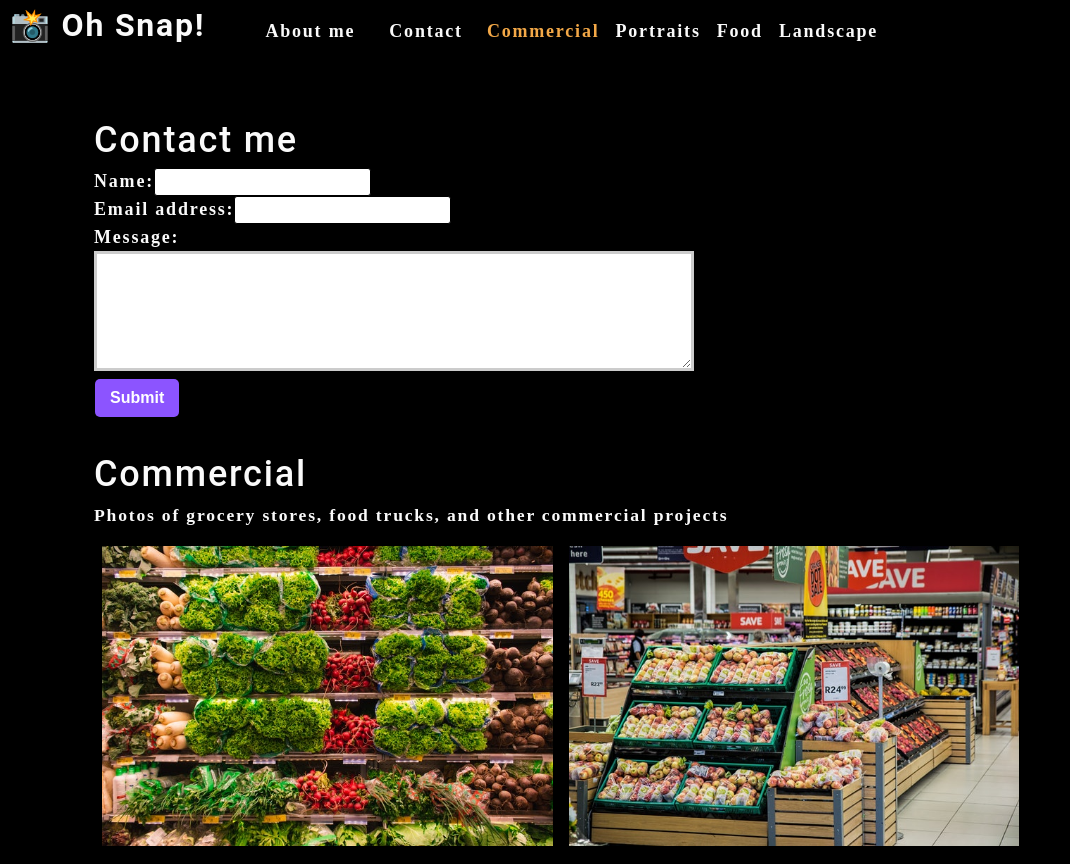
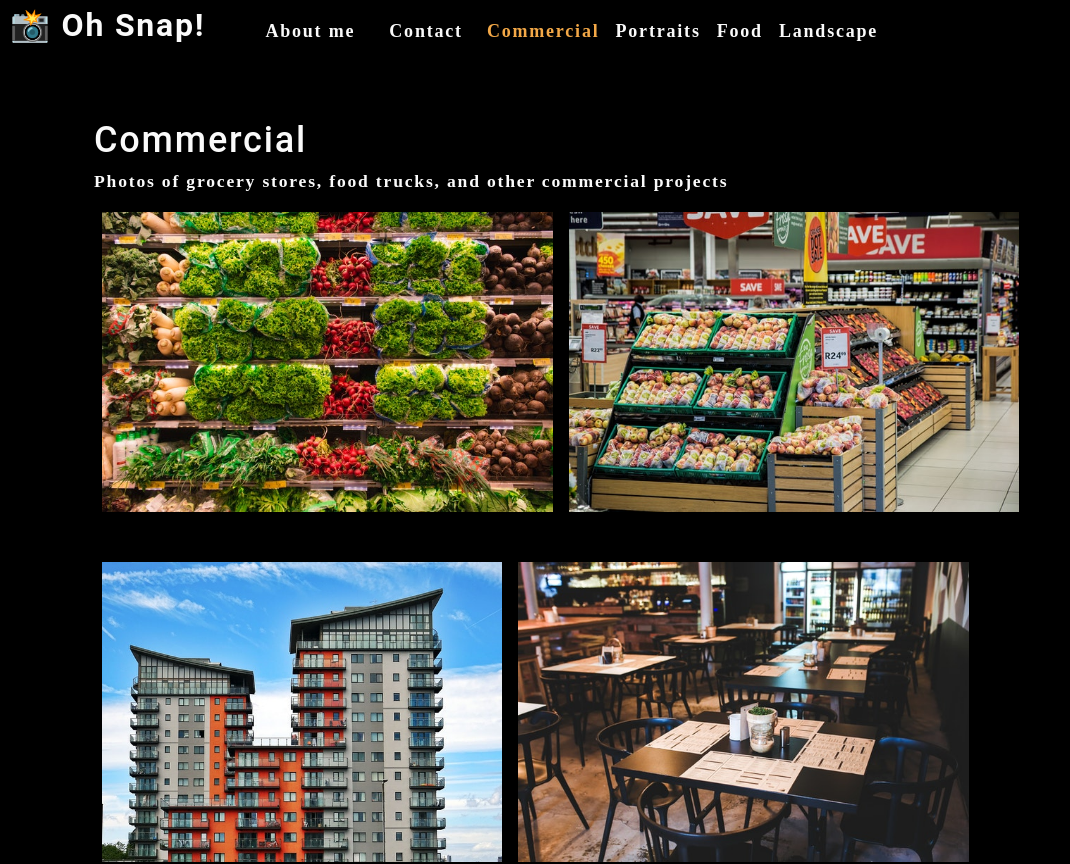
Before and after one commit to yasharjs/photo-port, a React (Create React App) app: page / in a window 1280 px wide. Shown: the top 864 px of the page, without its empty margins (0-1070 px from the left). Built offline with nearby package versions, Linux system fonts and the light colour scheme.

Commit message:
added validation and conditional rendering to the contact form

```diff
--- a/src/App.js
+++ b/src/App.js
@@ -7,6 +7,7 @@
 import Contact from './components/Contact'
 
 function App() {
+  const [contactSelected, setContactSelected] = useState(false);
   const [categories] = useState([
     {
       name: "commercial",
@@ -29,11 +30,18 @@
         categories = {categories}
         setCurrentCategory = {setCurrentCategory}
         currentCategory = {currentCategory}
+        contactSelected = {contactSelected}
+        setContactSelected={setContactSelected}
       ></Nav>
       <main>
-        <Contact></Contact>
-        <Gallery currentCategory = {currentCategory}></Gallery>
-        <About></About>
+       {!contactSelected ? (
+         <>
+            <Gallery currentCategory = {currentCategory} ></Gallery>
+            <About></About>
+         </>
+       ) : (
+         <Contact></Contact>
+       )}
       </main>
     </div>
   );
--- a/src/components/Contact/index.js
+++ b/src/components/Contact/index.js
@@ -1,11 +1,31 @@
 import React, {useState} from "react";
+import {validateEmail} from '../../utils/helpers'
 
 export default function Index() {
     const [formState, setFormState] = useState({name: '' , email:'',message:''});
     const {name, email, message} = formState;
+    const [errorMessage, setErrorMessage] = useState('');
 
     function handleChange(e){
-        setFormState({...formState, [e.target.name]: e.target.value})
+        if(e.target.name === 'email'){
+            const isValid = validateEmail(e.target.value);
+            if(!isValid){
+                setErrorMessage('Your email is invalid');
+            } else {
+                setErrorMessage('')
+            }
+        } else {
+            if(!e.target.value.length){
+                setErrorMessage(`${e.target.name} is required.`)
+            } else{
+                setErrorMessage('');
+            }
+        }
+
+        if(!errorMessage){
+            setFormState({...formState, [e.target.name]: e.target.value})
+        }
+
     }
 
     function handleSubmit(e){
@@ -19,16 +39,21 @@
       <form id="contact-form" onSubmit={handleSubmit}>
         <div>
           <label htmlFor="name">Name:</label>
-          <input type="text" name="name" defaultValue={name} onChange={handleChange}/>
+          <input type="text" name="name" defaultValue={name} onBlur={handleChange}/>
         </div>
         <div>
           <label htmlFor="email">Email address:</label>
-          <input type="email" name="email"  defaultValue={email} onChange={handleChange}/>
+          <input type="email" name="email"  defaultValue={email} onBlur={handleChange}/>
         </div>
         <div>
           <label htmlFor="message">Message:</label>
-          <textarea name="message" rows="5" defaultValue={message} onChange={handleChange}/>
+          <textarea name="message" rows="5" defaultValue={message} onBlur={handleChange}/>
         </div>
+        {errorMessage && (
+            <div>
+                <p className="error-text">{errorMessage}</p>
+            </div>
+        )}
         <button type="submit">Submit</button>
       </form>
     </section>
--- a/src/components/Nav/index.js
+++ b/src/components/Nav/index.js
@@ -6,6 +6,8 @@
     categories = [],
     setCurrentCategory,
     currentCategory,
+    contactSelected,
+    setContactSelected
   } = props;
 
   useEffect(() => {
@@ -25,23 +27,24 @@
       <nav>
         <ul className="flex-row">
           <li className="mx-2">
-            <a data-testid="about" href="#about">
+            <a data-testid="about" href="#about" onClick={()=>setContactSelected(false)}>
               About me
             </a>
           </li>
-          <li className = "mx-2">
-            <span>Contact</span>
+          <li className = {`mx-2 ${contactSelected && 'navActive'}`}>
+            <span onClick={()=>setContactSelected(true)}>Contact</span>
           </li>
           {categories.map((category) => (
             <li
               className={`mx-1 ${
-                currentCategory.name === category.name && "navActive"
+                currentCategory.name === category.name && !contactSelected && "navActive"
               }`}
               key={category.name}
             >
               <span
                 onClick={() => {
                   setCurrentCategory(category);
+                  setContactSelected(false);
                 }}
               >
                 {capitalizeFirstLetter(category.name)}
```
